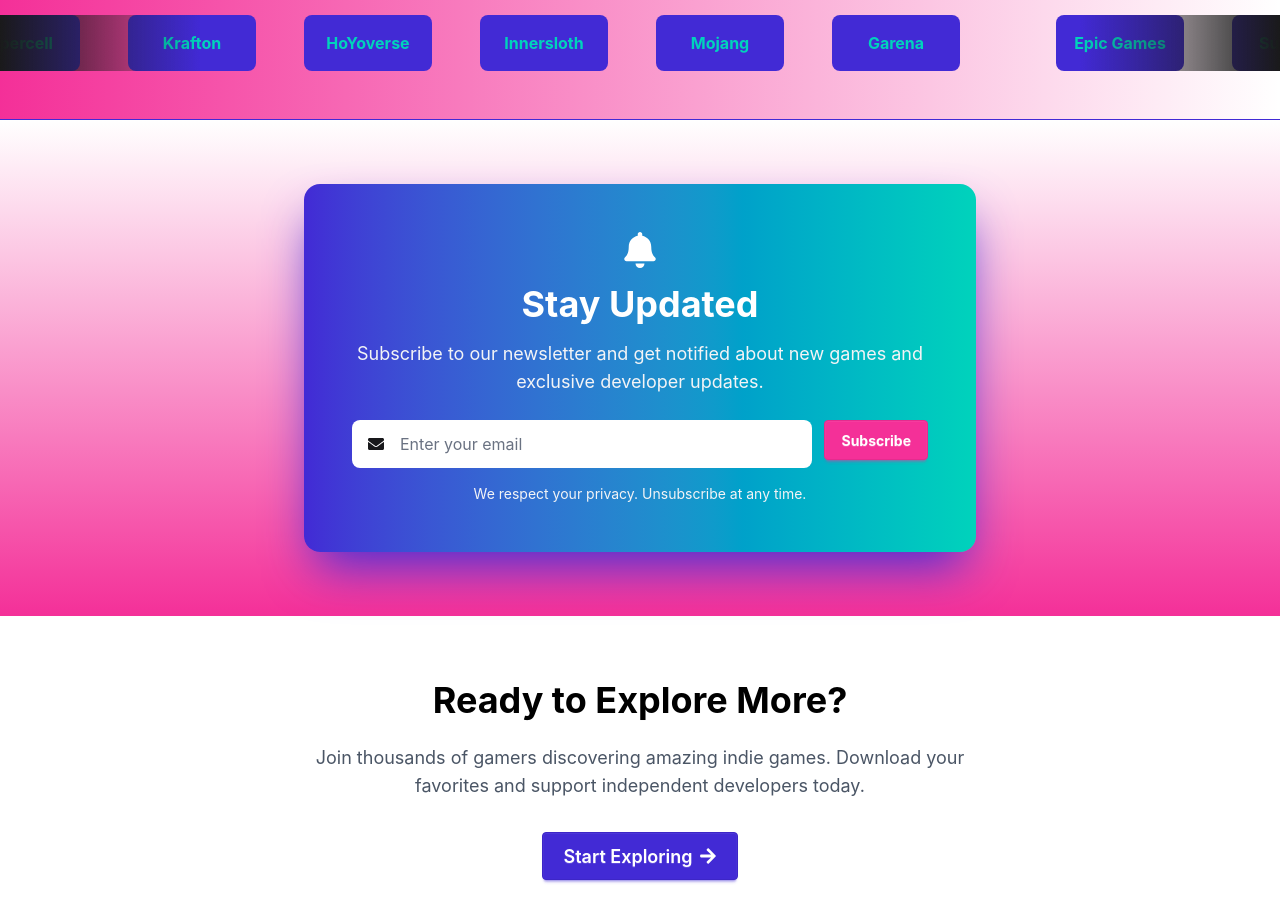
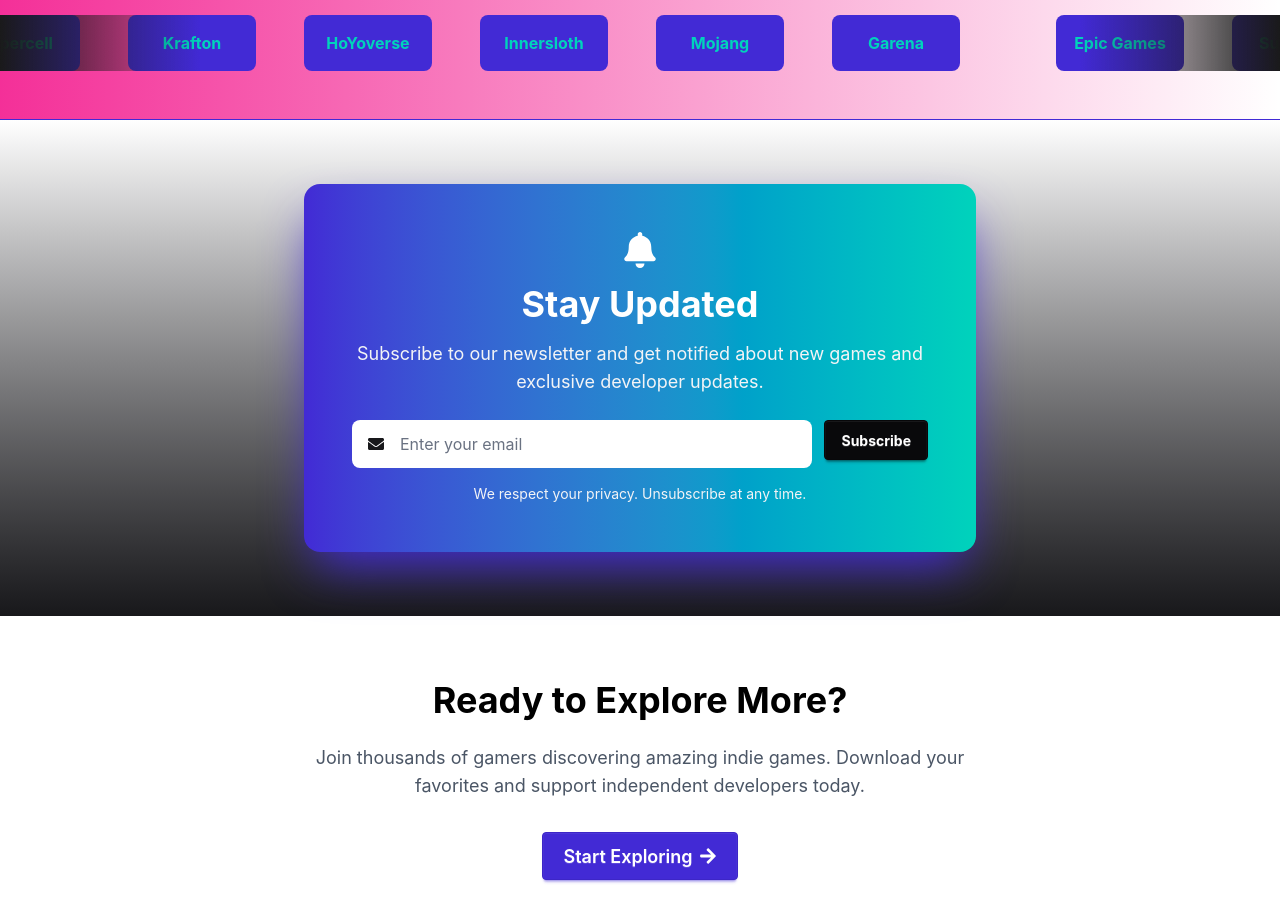
Before and after one commit to MSabbirHossen/Online-Game-Library, a React (Vite) app: page / in a window 1280 px wide. Shown: the part 2120-3037 px from the top of the page. Built offline with nearby package versions, Linux system fonts and the light colour scheme; no server answers.

Commit message:
Newsletter section is completed.

```diff
--- a/src/components/CtA/CtA.jsx
+++ b/src/components/CtA/CtA.jsx
@@ -4,7 +4,7 @@ import { motion } from "framer-motion";
 import { FaArrowRight } from "react-icons/fa";
 
 
-const CtA = () => {
+const CTA = () => {
   return (
     <div>
       <motion.div
@@ -31,4 +31,4 @@ const CtA = () => {
   );
 };
 
-export default CtA;
+export default CTA;
--- a/src/components/Newsletter/Newsletter.jsx
+++ b/src/components/Newsletter/Newsletter.jsx
@@ -1,9 +1,11 @@
-import React from "react";
+import React, { useState } from "react";
 import { toast } from "react-toastify";
 import { motion } from "framer-motion";
-
+import { FaBell, FaEnvelope } from "react-icons/fa";
 
 const Newsletter = () => {
+  const [email, setEmail] = useState("");
+
   const handleNewsletterSubmit = (e) => {
     e.preventDefault();
     if (email) {
@@ -49,7 +51,7 @@ const Newsletter = () => {
           </div>
           <button
             type="submit"
-            className="btn btn-secondary text-white font-bold hover:bg-opacity-80 transition"
+            className="btn btn-neutral text-white font-bold hover:bg-opacity-80 transition"
           >
             Subscribe
           </button>
--- a/src/pages/Home.jsx
+++ b/src/pages/Home.jsx
@@ -6,10 +6,11 @@ import GameCard from "../components/GameCard";
 import gamesData from "../data/games.json";
 import { FaArrowRight, FaEnvelope, FaBell } from "react-icons/fa";
 import { toast } from "react-toastify";
-import CtA from "../components/CtA/CtA";
+import Newsletter from "../components/Newsletter/Newsletter";
+import CTA from "../components/CtA/CtA";
 
 const Home = () => {
-  const [email, setEmail] = useState("");
+
   const [games, setGames] = useState([]);
 
   useEffect(() => {
@@ -20,15 +21,7 @@ const Home = () => {
     setGames(sortedGames.slice(0, 6));
   }, []);
 
-  const handleNewsletterSubmit = (e) => {
-    e.preventDefault();
-    if (email) {
-      toast.success("Thanks for subscribing! Check your email for updates.");
-      setEmail("");
-    } else {
-      toast.error("Please enter a valid email address.");
-    }
-  };
+
 
   const container = {
     hidden: { opacity: 0 },
@@ -176,57 +169,13 @@ const Home = () => {
       </section>
 
       {/* Newsletter Section */}
-      <section className="py-16 px-4 md:px-8 bg-gradient-to-b from-dark to-secondary">
-        <div className="max-w-2xl mx-auto">
-          <motion.div
-            initial={{ opacity: 0, y: 20 }}
-            whileInView={{ opacity: 1, y: 0 }}
-            transition={{ duration: 0.6 }}
-            viewport={{ once: true }}
-            className="bg-gradient-to-r from-primary to-accent rounded-2xl p-8 md:p-12 text-center shadow-2xl shadow-primary shadow-opacity-50"
-          >
-            <FaBell className="text-4xl text-white mx-auto mb-4" />
-            <h2 className="text-3xl md:text-4xl font-bold text-white mb-4">
-              Stay Updated
-            </h2>
-            <p className="text-gray-100 text-lg mb-6">
-              Subscribe to our newsletter and get notified about new games and
-              exclusive developer updates.
-            </p>
-
-            <form
-              onSubmit={handleNewsletterSubmit}
-              className="flex flex-col md:flex-row gap-3"
-            >
-              <div className="flex-1 relative">
-                <FaEnvelope className="absolute left-4 top-4 text-dark" />
-                <input
-                  type="email"
-                  value={email}
-                  onChange={(e) => setEmail(e.target.value)}
-                  placeholder="Enter your email"
-                  className="w-full pl-12 pr-4 py-3 rounded-lg bg-white text-dark placeholder-gray-500 focus:outline-none focus:ring-2 focus:ring-secondary"
-                  required
-                />
-              </div>
-              <button
-                type="submit"
-                className="btn btn-secondary text-white font-bold hover:bg-opacity-80 transition"
-              >
-                Subscribe
-              </button>
-            </form>
-
-            <p className="text-sm text-gray-100 mt-4">
-              We respect your privacy. Unsubscribe at any time.
-            </p>
-          </motion.div>
-        </div>
+      <section className="py-16 px-4 md:px-8 bg-gradient-to-b from-white to-base-content">
+        <Newsletter/>
       </section>
 
       {/* Call to Action */}
       <section className="py-16 px-4 md:px-8 bg-base text-center">
-        <CtA/>
+        <CTA/>
       </section>
     </div>
   );
```
